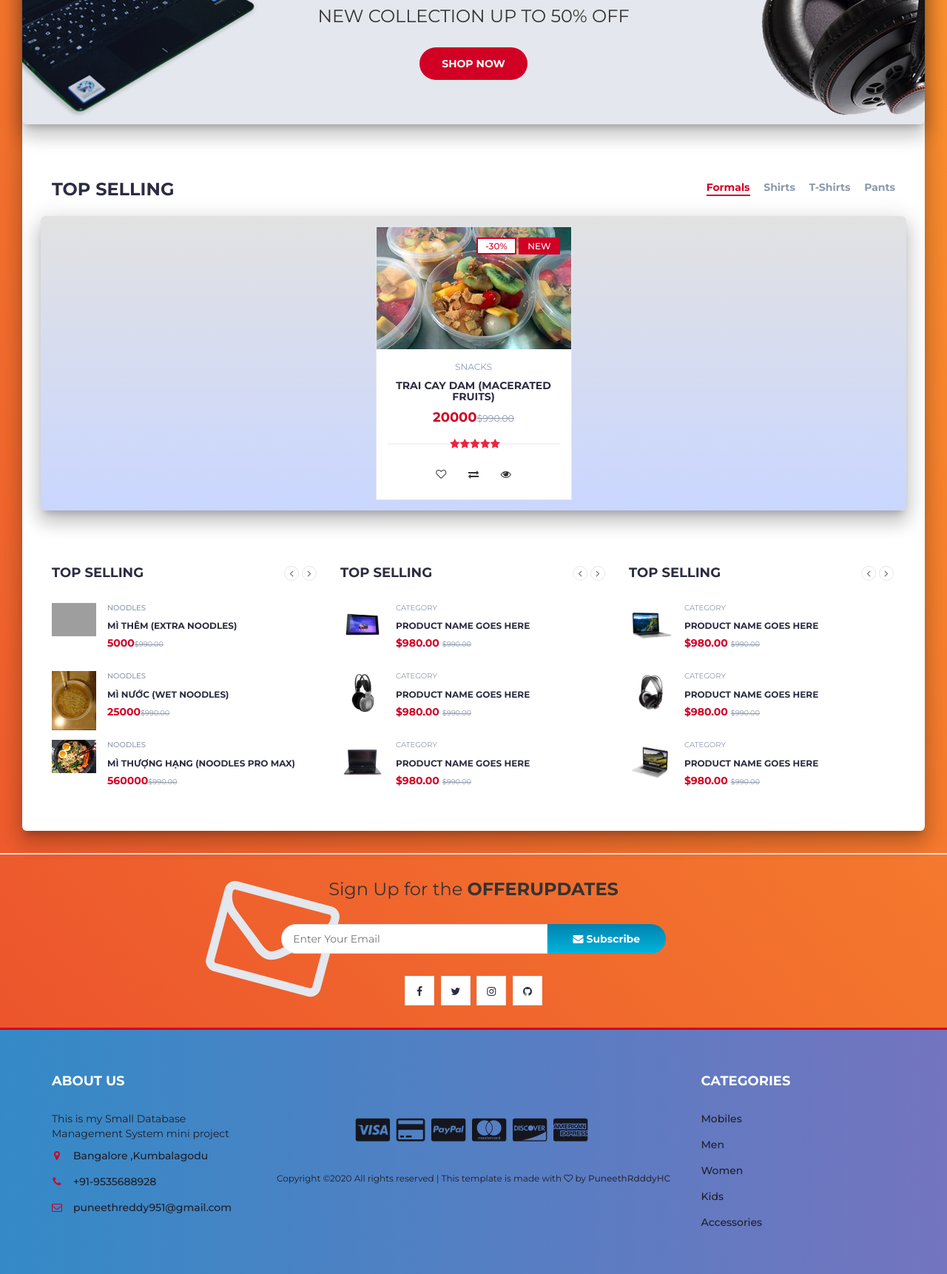
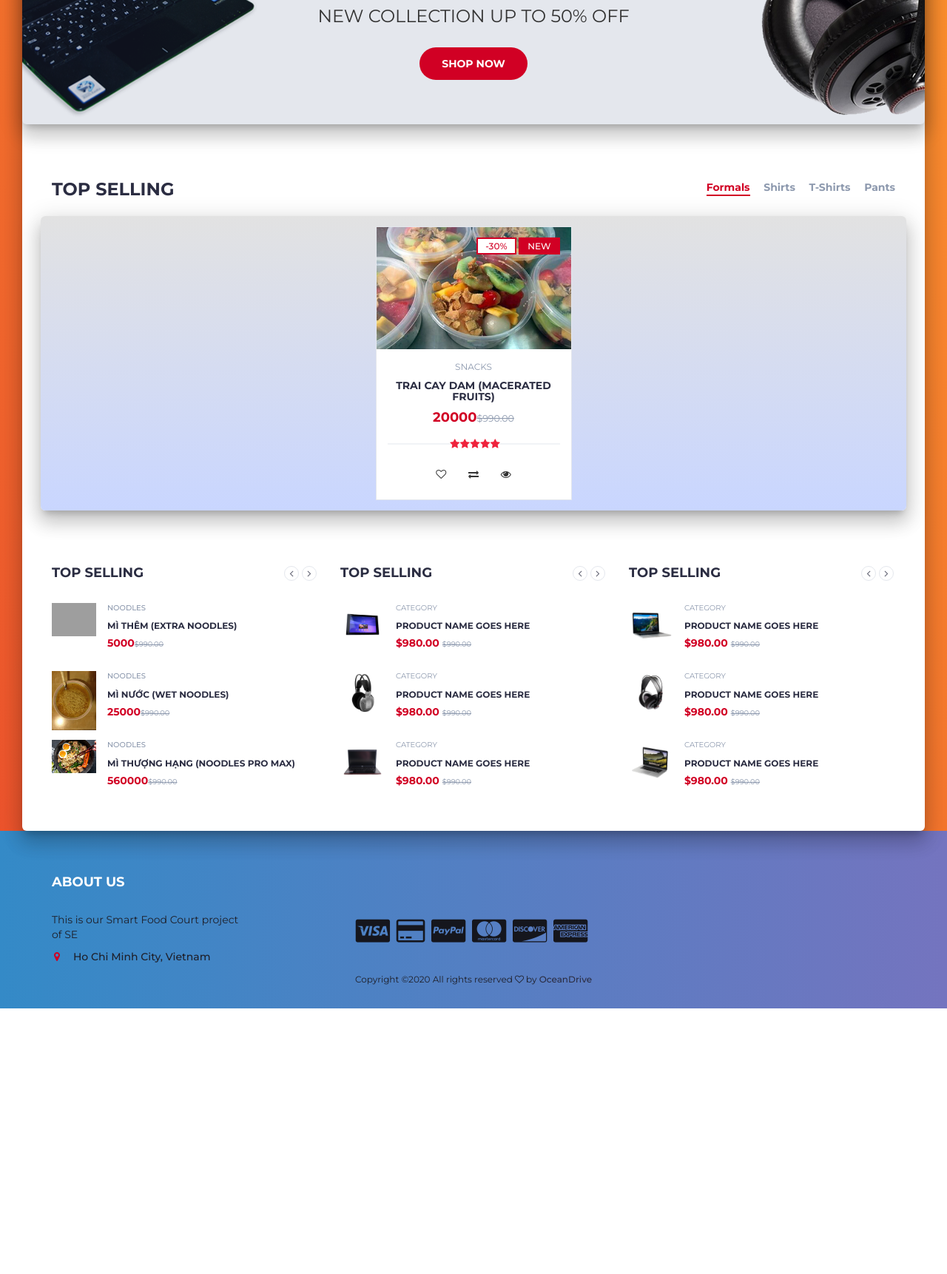
Before and after one commit to feli96zzz/SFCS---Smart-Food-Court-System, a PHP site: page /myfiles/ in a window 1280 px wide. Shown: the part 1120-2842 px from the top of the page at 74% size. After the commit the page ends 2483 px from the top, so only its background shows below. Run offline with PHP 8.4, Linux system fonts and the light colour scheme; data comes from the database, SQL or seed files in the repository; data that the repository does not hold is empty; some libraries are stand-ins or nearby versions; grey boxes are pictures that could not be loaded.

Commit message:
sua giao dien

```diff
--- a/cart.php
+++ b/cart.php
@@ -10,6 +10,5 @@ include "header.php";
 </div>
 </section>
 <?php
-include "newslettter.php";
 include "footer.php";
 ?>
--- a/footer.php
+++ b/footer.php
@@ -8,11 +8,9 @@
 						<div class="col-md-3 col-xs-6">
 							<div class="footer">
 								<h3 class="footer-title">About Us</h3>
-								<p>This is my Small Database Management System mini project</p>
+								<p>This is our Smart Food Court project of SE</p>
 								<ul class="footer-links">
-									<li><a href="#"><i class="fa fa-map-marker"></i>Bangalore ,Kumbalagodu</a></li>
-									<li><a href="#"><i class="fa fa-phone"></i>+91-9535688928</a></li>
-									<li><a href="#"><i class="fa fa-envelope-o"></i>puneethreddy951@gmail.com</a></li>
+									<li><a href="#"><i class="fa fa-map-marker"></i>Ho Chi Minh City, Vietnam</a></li>
 								</ul>
 							</div>
 						</div>
@@ -27,23 +25,11 @@
 							</ul>
 							<span class="copyright">
 								<!-- Link back to Colorlib can't be removed. Template is licensed under CC BY 3.0. -->
-								Copyright &copy;<script>document.write(new Date().getFullYear());</script> All rights reserved | This template is made with <i class="fa fa-heart-o" aria-hidden="true"></i> by <a href="#" target="_blank">PuneethRdddyHC</a>
+								Copyright &copy;<script>document.write(new Date().getFullYear());</script> All rights reserved <i class="fa fa-heart-o" aria-hidden="true"></i> by <a href="#" target="_blank">OceanDrive</a>
 							<!-- Link back to Colorlib can't be removed. Template is licensed under CC BY 3.0. -->
 							</span>
 						</div>
 
-						<div class="col-md-3 col-xs-6">
-							<div class="footer">
-								<h3 class="footer-title">Categories</h3>
-								<ul class="footer-links">
-									<li><a href="#">Mobiles</a></li>
-									<li><a href="#">Men</a></li>
-									<li><a href="#">Women</a></li>
-									<li><a href="#">Kids</a></li>
-									<li><a href="#">Accessories</a></li>
-								</ul>
-							</div>
-						</div>
 
 						<div class="clearfix visible-xs"></div>
 
--- a/header.php
+++ b/header.php
@@ -11,7 +11,7 @@ session_start();
 		<meta name="viewport" content="width=device-width, initial-scale=1">
 		 <!-- The above 3 meta tags *must* come first in the head; any other head content must come *after* these tags -->
 
-		<title>Online Shopping</title>
+		<title>Smart Food Court</title>
 
 		<!-- Google font -->
 		<link href="https://fonts.googleapis.com/css?family=Montserrat:400,500,700" rel="stylesheet">
@@ -121,11 +121,6 @@ session_start();
 			<!-- TOP HEADER -->
 			<div id="top-header">
 				<div class="container">
-					<ul class="header-links pull-left">
-						<li><a href="#"><i class="fa fa-phone"></i> +91-9535688928</a></li>
-						<li><a href="#"><i class="fa fa-envelope-o"></i> puneethreddy951@gmail.com</a></li>
-						<li><a href="#"><i class="fa fa-map-marker"></i>Bangalore</a></li>
-					</ul>
 					<ul class="header-links pull-right">
 						<li><a href="#"><i class="fa fa-inr"></i> INR</a></li>
 						<li><?php
@@ -179,7 +174,7 @@ session_start();
 							<div class="header-logo">
 								<a href="#" class="logo">
 								<font style="font-style:normal; font-size: 33px;color: aliceblue;font-family: serif">
-                                        Online Shop
+                                        Smart Food Court
                                     </font>
 
 								</a>
@@ -191,11 +186,6 @@ session_start();
 						<div class="col-md-6">
 							<div class="header-search">
 								<form>
-									<select class="input-select">
-										<option value="0">All Categories</option>
-										<option value="1">Men</option>
-										<option value="1">Women </option>
-									</select>
 									<input class="input" id="search" type="text" placeholder="Search here">
 									<button type="submit" id="search_btn" class="search-btn">Search</button>
 								</form>
@@ -208,7 +198,7 @@ session_start();
 							<div class="header-ctn">
 								<!-- Wishlist -->
 								<div>
-									<a href="https://github.com/puneethreddyhc">
+									<a href="https://github.com/feli96zzz/SFCS---Smart-Food-Court-System">
 										<i class="fa fa-github"></i>
 										<span>Github</span>
 
--- a/index.php
+++ b/index.php
@@ -2,8 +2,6 @@
 
 
 include "header.php";
-
 include "body.php";
-include "newslettter.php";
 include "footer.php";
 ?>
--- a/newslettter.php
+++ /dev/null
@@ -1,41 +0,0 @@
-
-
-
-
-        <div id="newsletter" class="section">
-			<!-- container -->
-			<div class="container">
-				<!-- row -->
-				<div class="row">
-					<div class="col-md-12">
-
-						<div class="newsletter">
-							<p>Sign Up for the <strong>OFFERUPDATES</strong></p>
-							<form id="offer_form" onsubmit="return false">
-								<input class="input" type="email" id="email" name="email" placeholder="Enter Your Email">
-								<button class="newsletter-btn" value="Sign Up" name="signup_button" type="submit"><i class="fa fa-envelope"></i> Subscribe</button>
-							</form>
-							<div class="" id="offer_msg">
-                                <!--Alert from signup form-->
-                            </div>
-							<ul class="newsletter-follow">
-								<li>
-									<a href="https://github.com/puneethreddyhc"><i class="fa fa-facebook"></i></a>
-								</li>
-								<li>
-									<a href="https://github.com/puneethreddyhc"><i class="fa fa-twitter"></i></a>
-								</li>
-								<li>
-									<a href="https://github.com/puneethreddyhc"><i class="fa fa-instagram"></i></a>
-								</li>
-								<li>
-									<a href="https://github.com/puneethreddyhc"><i class="fa fa-github"></i></a>
-								</li>
-							</ul>
-						</div>
-					</div>
-				</div>
-				<!-- /row -->
-			</div>
-			<!-- /container -->
-		</div>
```
Also changed, not shown: checkout.php (+16 -2 lines), login.php (+8 -11 lines), offersmail.php (deleted, +0 -54 lines).
